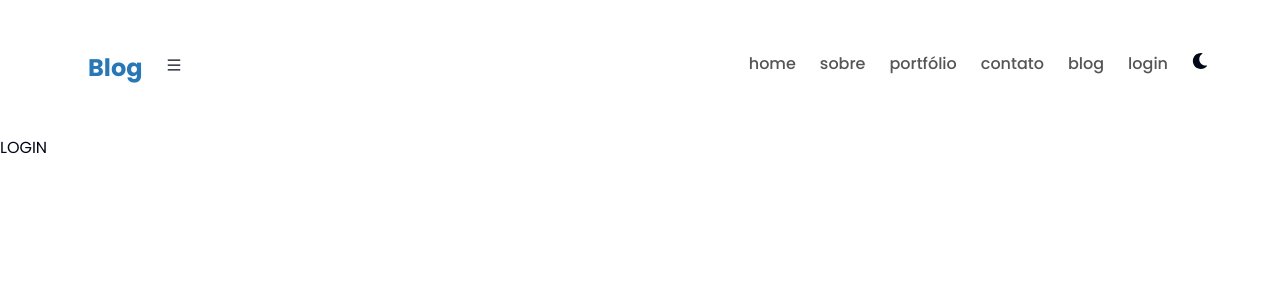
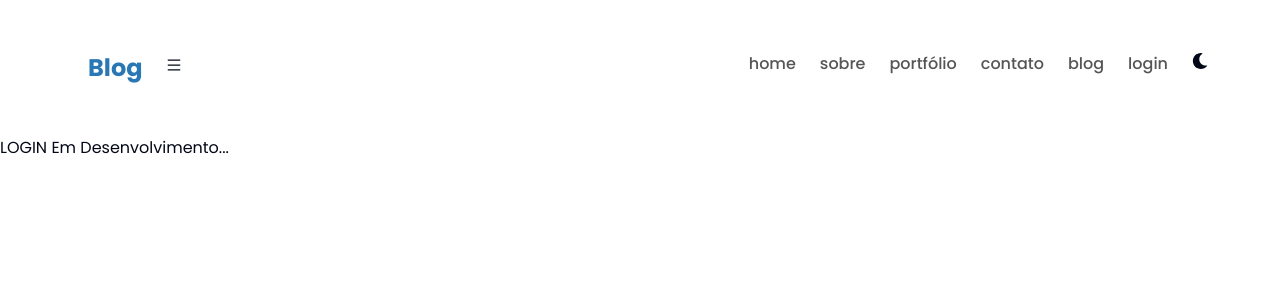
Before and after one commit to adrianobarbosa1/adrianobarbosa1.github.io, a Next.js app in the folder portfolio-next/: page /dashboard/login in a window 1280 px wide. Shown: the top 300 px of the page. Built offline with nearby package versions, Linux system fonts and the light colour scheme.

Commit message:
feat: login in desenvolvimento

```diff
--- a/portfolio-next/src/app/dashboard/(auth)/login/page.tsx
+++ b/portfolio-next/src/app/dashboard/(auth)/login/page.tsx
@@ -1,5 +1,5 @@
 const page = () => {
-  return <div>LOGIN</div>;
+  return <div>LOGIN Em Desenvolvimento...</div>;
 };
 
 export default page;
```
